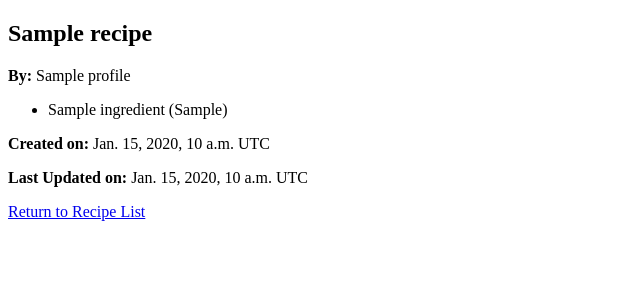
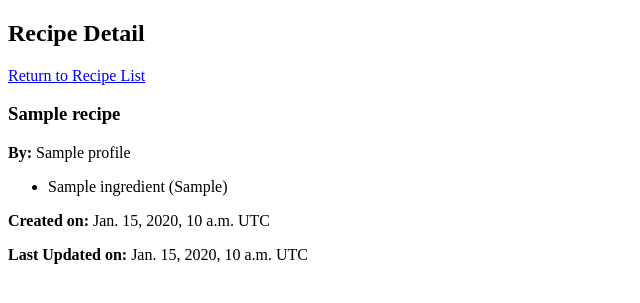
Before and after one commit to M4L3N4B/recipebook-cai-kelvin, a Django app: page /recipe/1/ in a window 1280 px wide. Shown: the part 101-404 px from the top of the page, without its empty margins (0-640 px from the left). Run offline with Django 5.2, Linux system fonts and the light colour scheme; a user stored in the database is signed in; tables that the repository leaves empty hold one stand-in row (values such as "Sample post").

Commit message:
Added headings to pages

```diff
--- a/recipebook/ledger/templates/recipe_detail.html
+++ b/recipebook/ledger/templates/recipe_detail.html
@@ -1,7 +1,11 @@
 {% extends "base.html" %}
 
+{% block page_name %}Recipe Detail{% endblock %}
+
 {% block content %}
-	<h2>{{ recipe.name }}</h2>
+	<a href="{% url 'recipe_list' %}">Return to Recipe List</a>
+
+	<h3>{{ recipe.name }}</h3>
 
 	<p><b>By:</b> {{ recipe.author.profile.name }}</p>
 
@@ -15,6 +19,4 @@
 
 	<p><b>Created on:</b> {{ recipe.created_on }} UTC</p>
 	<p><b>Last Updated on:</b> {{ recipe.updated_on }} UTC</p>
-
-	<a href="{% url 'recipe_list' %}">Return to Recipe List</a>
 {% endblock %}
--- a/recipebook/ledger/templates/recipe_list.html
+++ b/recipebook/ledger/templates/recipe_list.html
@@ -1,8 +1,8 @@
 {% extends "base.html" %}
 
+{% block page_name %}Recipe List{% endblock %}
+
 {% block content %}
-	<h2>Recipe List</h2>
-
 	<ul>
 		{% for recipe in recipes %}
 			<li><a href="{{ recipe.get_absolute_url }}">{{ recipe.name }}</a></li>
--- a/recipebook/templates/base.html
+++ b/recipebook/templates/base.html
@@ -16,6 +16,8 @@
 			{% endif %}
 		</header>
 
+		<h2>{% block page_name %}{% endblock %}</h2>
+
 		{% block content %}{% endblock %}
 	</body>
 </html>
```
